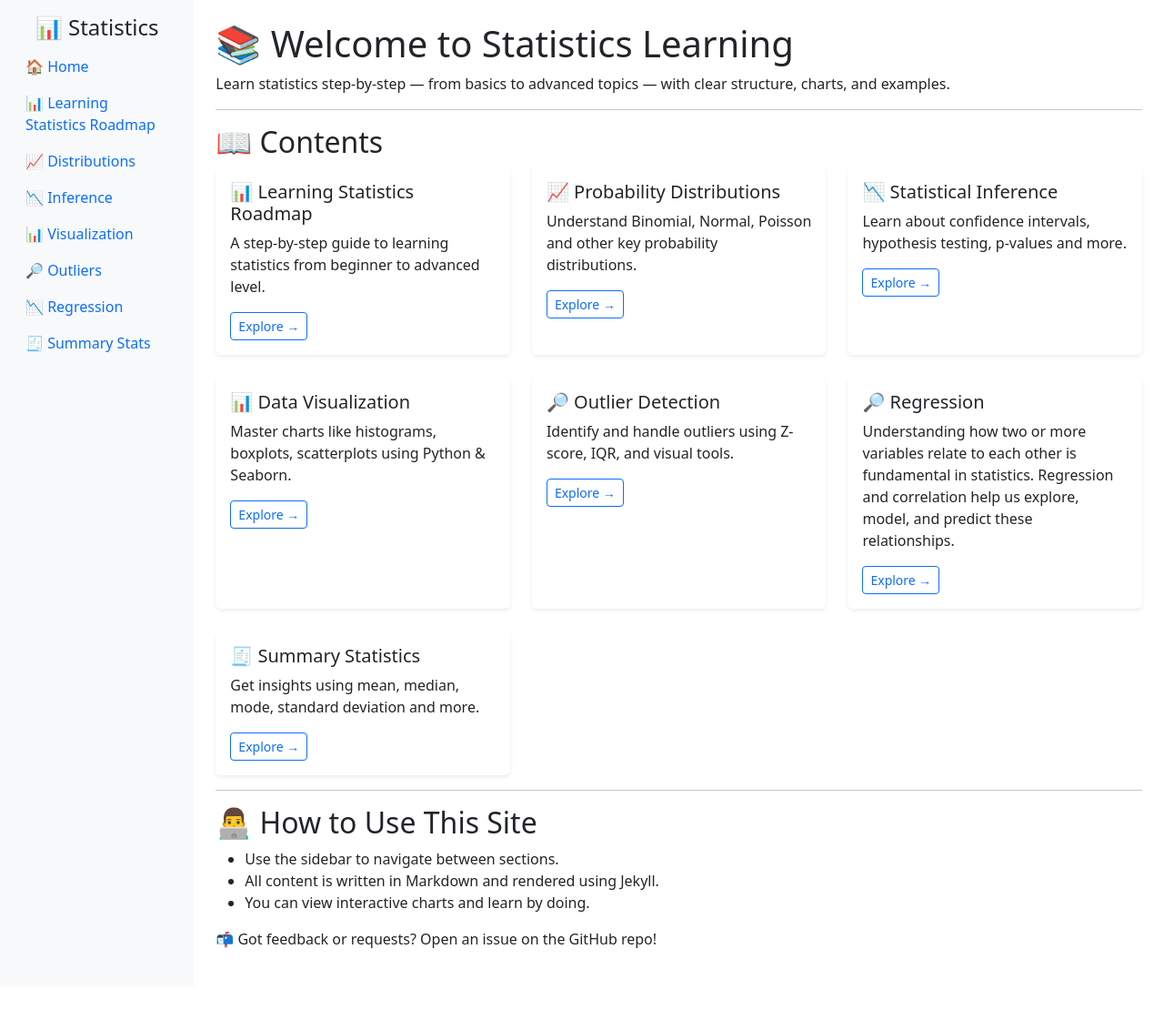
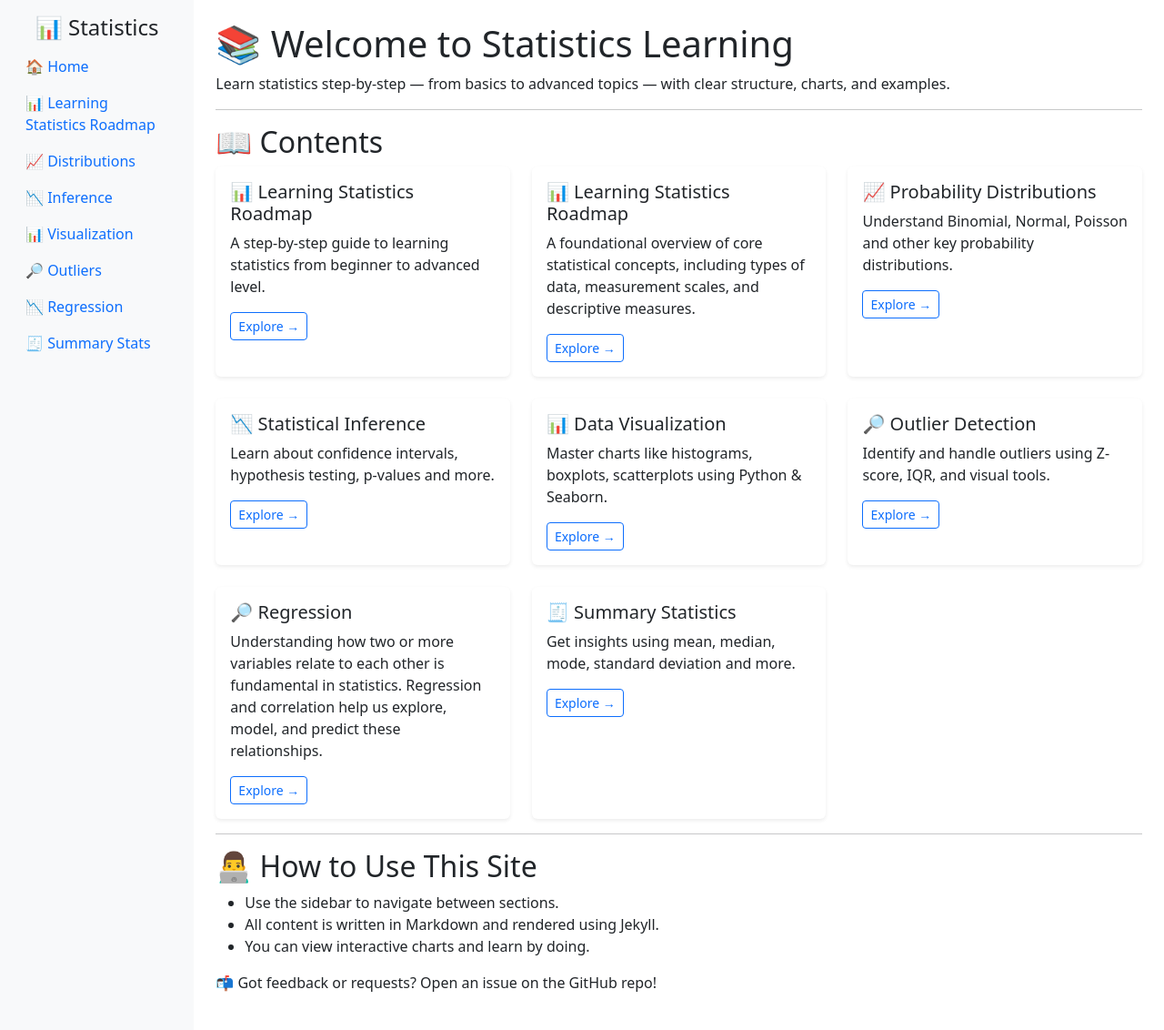
Before and after one commit to buribalkan/Statistics, a Jekyll site: the page built from index.md, in a window 1280 px wide. Shown: the whole page at 91% size. Built offline with Jekyll 4.4.1, drawn with Linux system fonts in a browser that asks for light colours; before the commit the page ends 1084 px from its top, so only the background shows below that.

Commit message:
Update index.md

```diff
--- a/index.md
+++ b/index.md
@@ -21,6 +21,16 @@ title: Home
       </div>
     </div>
   </div>
+    <div class="col">
+    <div class="card h-100 border-0 shadow-sm">
+      <div class="card-body">
+        <h5 class="card-title">📊 Learning Statistics Roadmap</h5>
+        <p class="card-text">A foundational overview of core statistical concepts, including types of data, measurement scales, and descriptive measures. </p>
+        <a href="{{ site.baseurl }}/02-Learning_Statistics_Roadmap" class="btn btn-outline-primary btn-sm">Explore →</a>
+      </div>
+    </div>
+  </div>
+
   <div class="col">
     <div class="card h-100 border-0 shadow-sm">
       <div class="card-body">
```
